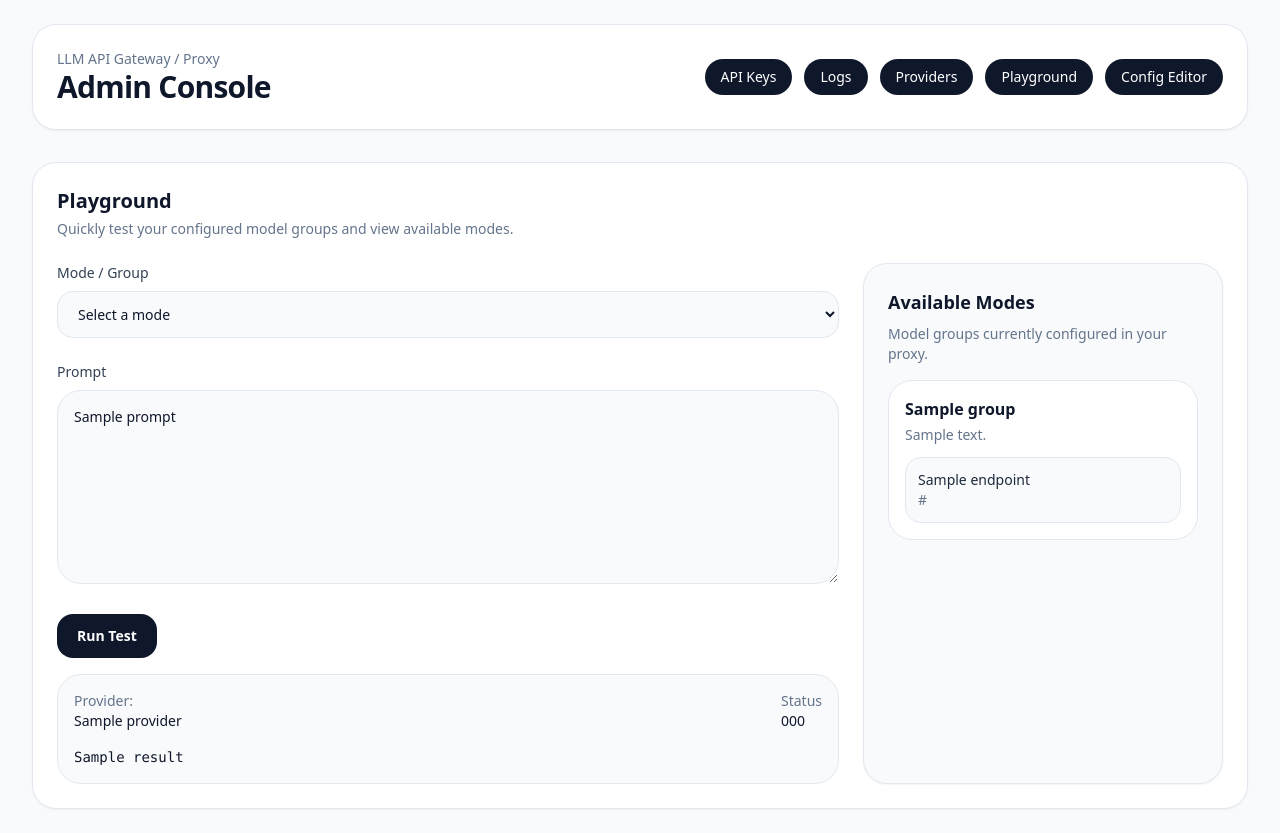
After one commit to LukaCek/simple-AIproxy, a FastAPI app: template templates/playground.html in a window 1280 px wide. The commit adds this page. Run offline with FastAPI, Linux system fonts and the light colour scheme; the template is opened without the code that fills it: most values are stand-ins (such as "Sample title", 1, 10 or a date in 2020); some libraries are stand-ins or nearby versions.

Commit message:
feat: add admin playground for model testing and mode display

```diff
--- a/main.py
+++ b/main.py
@@ -8,6 +8,7 @@ from pathlib import Path
 from typing import Any, Dict, List, Optional
 
 import httpx
+import json
 import secrets
 import yaml
 from fastapi import BackgroundTasks, Depends, FastAPI, Form, HTTPException, Request, Response, status
@@ -244,6 +245,71 @@ def find_provider(name: str) -> Optional[Dict[str, Any]]:
     return None
 
 
+def get_groups() -> List[Dict[str, Any]]:
+    groups_list: List[Dict[str, Any]] = []
+    with config_lock:
+        groups = config_data.get("groups", {})
+        for group_name, group in groups.items():
+            if not isinstance(group, dict):
+                continue
+            groups_list.append(
+                {
+                    "name": group_name,
+                    "description": group.get("description", ""),
+                    "endpoints": group.get("endpoints", []),
+                }
+            )
+    return groups_list
+
+
+async def test_group_prompt(group_name: str, prompt: str) -> Dict[str, Any]:
+    endpoints = resolve_group(group_name)
+    payload = {"model": None, "messages": [{"role": "user", "content": prompt}]}
+    last_error = None
+    for endpoint in endpoints:
+        model_name = endpoint.get("model")
+        if model_name:
+            payload["model"] = model_name
+        headers = build_provider_headers(endpoint)
+        try:
+            async with http_client.stream("POST", endpoint["url"], json=payload, headers=headers, timeout=30.0) as response:
+                body = await response.aread()
+                text = body.decode("utf-8", errors="replace")
+                if response.status_code == 200:
+                    try:
+                        parsed = json.loads(text)
+                        output = json.dumps(parsed, indent=2, ensure_ascii=False)
+                    except json.JSONDecodeError:
+                        output = text
+                    return {
+                        "success": True,
+                        "provider": endpoint.get("name", "unknown"),
+                        "status_code": response.status_code,
+                        "response": output,
+                    }
+                if response.status_code == 429 or 500 <= response.status_code < 600:
+                    last_error = f"{endpoint.get('name', 'unknown')} returned {response.status_code}"
+                    continue
+                return {
+                    "success": False,
+                    "provider": endpoint.get("name", "unknown"),
+                    "status_code": response.status_code,
+                    "response": text,
+                }
+        except (httpx.ReadTimeout, httpx.ConnectTimeout, httpx.NetworkError) as exc:
+            last_error = f"{endpoint.get('name', 'unknown')} failed: {exc}"
+            continue
+        except Exception as exc:
+            last_error = f"{endpoint.get('name', 'unknown')} unexpected error: {exc}"
+            continue
+    return {
+        "success": False,
+        "provider": endpoints[-1].get("name", "unknown") if endpoints else "unknown",
+        "status_code": 502,
+        "response": last_error or "All provider endpoints failed",
+    }
+
+
 def add_provider(name: str, base_url: str, api_key: str, description: str, group_name: str = "default") -> None:
     with config_lock:
         data = config_data
@@ -458,6 +524,43 @@ async def admin_providers_delete(name: str) -> Dict[str, Any]:
     return {"status": "ok", "message": f"Provider '{name}' deleted."}
 
 
+@app.get("/admin/playground", response_class=HTMLResponse, dependencies=[Depends(verify_admin)])
+def admin_playground(request: Request, result: Optional[str] = None, provider: Optional[str] = None, status_code: Optional[int] = None, error: Optional[str] = None) -> Any:
+    return templates.TemplateResponse(
+        "playground.html",
+        {
+            "request": request,
+            "groups": get_groups(),
+            "result": result,
+            "provider": provider,
+            "status_code": status_code,
+            "error": error,
+        },
+    )
+
+
+@app.post("/admin/playground", response_class=HTMLResponse, dependencies=[Depends(verify_admin)])
+async def admin_playground_run(
+    request: Request,
+    group: str = Form(...),
+    prompt: str = Form(...),
+) -> Any:
+    response = await test_group_prompt(group, prompt)
+    return templates.TemplateResponse(
+        "playground.html",
+        {
+            "request": request,
+            "groups": get_groups(),
+            "result": response.get("response"),
+            "provider": response.get("provider"),
+            "status_code": response.get("status_code"),
+            "error": None if response.get("success") else response.get("response"),
+            "selected_group": group,
+            "prompt": prompt,
+        },
+    )
+
+
 @app.post("/admin/config/update", dependencies=[Depends(verify_admin)])
 async def api_config_update(payload: Dict[str, Any]) -> Dict[str, Any]:
     save_config(payload)
--- a/templates/layout.html
+++ b/templates/layout.html
@@ -18,6 +18,7 @@
             <a href="/admin/keys" class="rounded-full bg-slate-900 px-4 py-2 text-white hover:bg-slate-700">API Keys</a>
             <a href="/admin/logs" class="rounded-full bg-slate-900 px-4 py-2 text-white hover:bg-slate-700">Logs</a>
             <a href="/admin/providers" class="rounded-full bg-slate-900 px-4 py-2 text-white hover:bg-slate-700">Providers</a>
+            <a href="/admin/playground" class="rounded-full bg-slate-900 px-4 py-2 text-white hover:bg-slate-700">Playground</a>
             <a href="/admin/config" class="rounded-full bg-slate-900 px-4 py-2 text-white hover:bg-slate-700">Config Editor</a>
           </nav>
         </div>
--- /dev/null
+++ b/templates/playground.html
@@ -0,0 +1,81 @@
+{% extends "layout.html" %}
+{% block content %}
+<div class="space-y-6">
+  <section class="rounded-3xl border border-slate-200 bg-white p-6 shadow-sm">
+    <div class="flex items-center justify-between gap-4">
+      <div>
+        <h2 class="text-xl font-semibold text-slate-900">Playground</h2>
+        <p class="mt-1 text-sm text-slate-500">Quickly test your configured model groups and view available modes.</p>
+      </div>
+    </div>
+    <div class="mt-6 grid gap-6 lg:grid-cols-[1fr_360px]">
+      <div class="space-y-4">
+        <form action="/admin/playground" method="post" class="space-y-6">
+          <div>
+            <label class="mb-2 block text-sm font-medium text-slate-700" for="group">Mode / Group</label>
+            <select id="group" name="group" required class="w-full rounded-2xl border border-slate-200 bg-slate-50 px-4 py-3 text-sm text-slate-900 outline-none focus:border-slate-400 focus:ring-2 focus:ring-slate-200">
+              <option value="">Select a mode</option>
+              {% for group in groups %}
+              <option value="{{ group.name }}" {% if selected_group == group.name %}selected{% endif %}>{{ group.name }}{% if group.description %} — {{ group.description }}{% endif %}</option>
+              {% endfor %}
+            </select>
+          </div>
+          <div>
+            <label class="mb-2 block text-sm font-medium text-slate-700" for="prompt">Prompt</label>
+            <textarea id="prompt" name="prompt" rows="8" required class="w-full rounded-3xl border border-slate-200 bg-slate-50 p-4 text-sm text-slate-900 outline-none focus:border-slate-400 focus:ring-2 focus:ring-slate-200" placeholder="Enter the text you want to send to the selected model group">{{ prompt or '' }}</textarea>
+          </div>
+          <button type="submit" class="inline-flex items-center justify-center rounded-2xl bg-slate-900 px-5 py-3 text-sm font-semibold text-white transition hover:bg-slate-700">Run Test</button>
+        </form>
+        {% if result %}
+        <div class="rounded-3xl border border-slate-200 bg-slate-50 p-4 text-sm text-slate-900">
+          <div class="mb-4 flex flex-wrap items-center justify-between gap-2">
+            <div>
+              <p class="text-sm text-slate-500">Provider:</p>
+              <p class="font-medium text-slate-900">{{ provider or '-' }}</p>
+            </div>
+            <div>
+              <p class="text-sm text-slate-500">Status</p>
+              <p class="font-medium text-slate-900">{{ status_code or '-' }}</p>
+            </div>
+          </div>
+          <pre class="whitespace-pre-wrap break-words text-sm text-slate-900">{{ result }}</pre>
+        </div>
+        {% endif %}
+        {% if error and not result %}
+        <div class="rounded-3xl border border-rose-200 bg-rose-50 p-4 text-sm text-rose-900">
+          {{ error }}
+        </div>
+        {% endif %}
+      </div>
+      <aside class="rounded-3xl border border-slate-200 bg-slate-50 p-6 shadow-sm">
+        <h3 class="text-lg font-semibold text-slate-900">Available Modes</h3>
+        <p class="mt-2 text-sm text-slate-500">Model groups currently configured in your proxy.</p>
+        <div class="mt-4 space-y-4">
+          {% for group in groups %}
+          <div class="rounded-3xl border border-slate-200 bg-white p-4">
+            <h4 class="font-semibold text-slate-900">{{ group.name }}</h4>
+            {% if group.description %}
+            <p class="mt-1 text-sm text-slate-500">{{ group.description }}</p>
+            {% endif %}
+            {% if group.endpoints %}
+            <div class="mt-3 space-y-2 text-sm text-slate-700">
+              {% for endpoint in group.endpoints %}
+              <div class="rounded-2xl border border-slate-200 bg-slate-50 p-3">
+                <p class="font-medium text-slate-800">{{ endpoint.name or 'unknown' }}</p>
+                <p class="text-slate-500">{{ endpoint.url or '-' }}</p>
+              </div>
+              {% endfor %}
+            </div>
+            {% else %}
+            <p class="mt-3 text-sm text-slate-500">No endpoints configured for this mode.</p>
+            {% endif %}
+          </div>
+          {% else %}
+          <p class="text-sm text-slate-500">No modes configured yet. Add providers or groups in the config.</p>
+          {% endfor %}
+        </div>
+      </aside>
+    </div>
+  </section>
+</div>
+{% endblock %}
```
